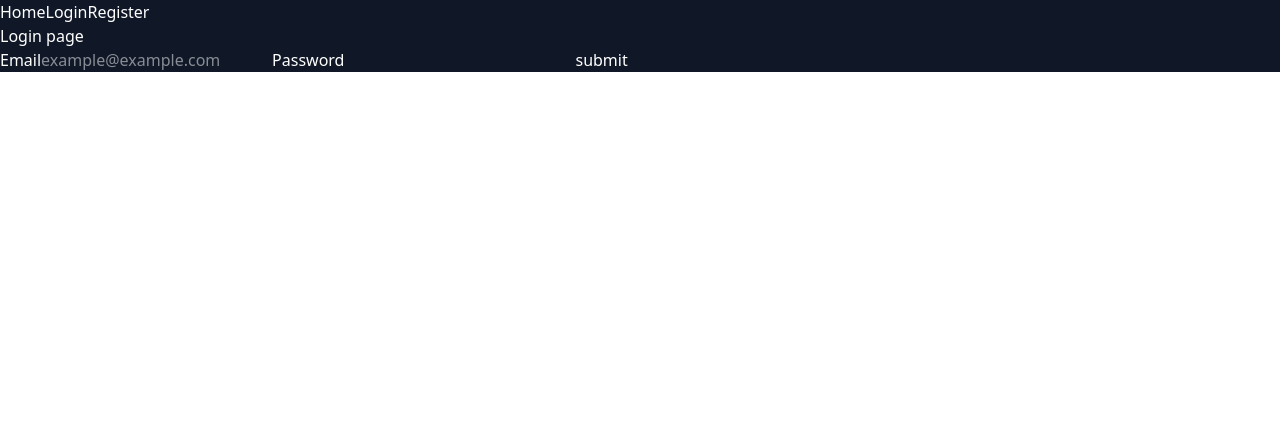
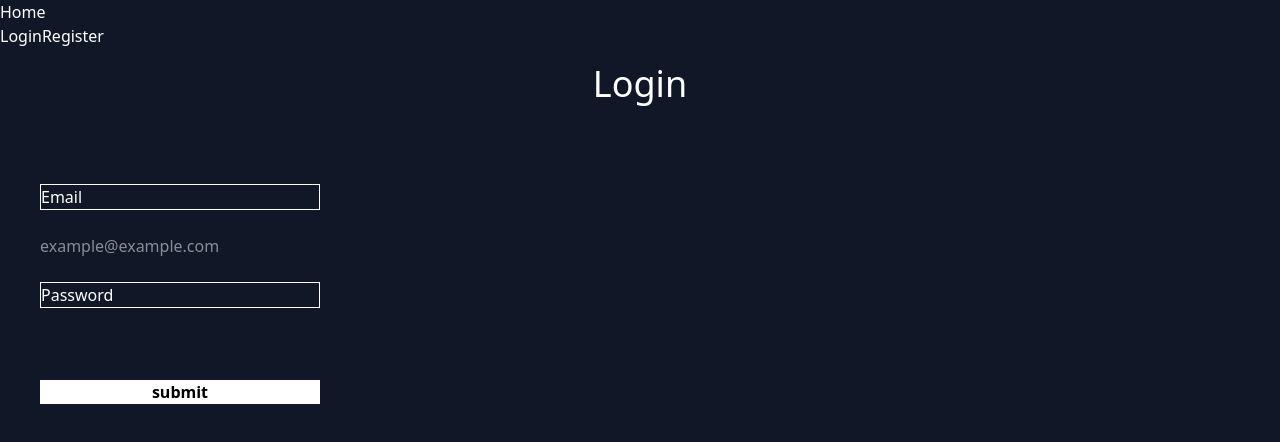
Before and after one commit to ahs-mq/frontEndMarket, a React (Vite) app: page /login in a window 1280 px wide. Shown: the top 442 px of the page. Built offline with nearby package versions, Linux system fonts and the light colour scheme.

Commit message:
added basic css for login/signup page

```diff
--- a/src/components/Navbar.jsx
+++ b/src/components/Navbar.jsx
@@ -30,19 +30,20 @@ export default function Navbar() {
     }
 
     return (
-        <nav className='flex space-between align-center'>
+        <nav>
+            <div>
                 <Link to="/">Home</Link>
                 {isAuth ?
-                <>
+                    <div>
                         <Link to="/dashboard">Dashboard</Link>
                         <a href='/api/logout' onClick={HandleLogOut}>Logout</a>
-                </> :
-                <>
+                    </div> :
+                    <div>
                         <Link to="/login">Login</Link>
                         <Link to="/signup">Register</Link>
-                </>
+                    </div>
                 }
-
+            </div>
         </nav>
     )
 }
--- a/src/pages/Dashboard.jsx
+++ b/src/pages/Dashboard.jsx
@@ -53,8 +53,8 @@ export default function Dashboard() {
             })
     }
     return (
-        <div>
-            <div>
+        <div className="min-h-screen">
+            <div className="flex flex-col">
                 <h2>Create New Project</h2>
                 <form method="post" encType="multipart/form-data" onSubmit={sendProject}>
                     <label htmlFor="title">title</label>
--- a/src/pages/Home.jsx
+++ b/src/pages/Home.jsx
@@ -13,29 +13,33 @@ export default function Home() {
     }, [])
 
     return (
-        <div className="flex flex-wrap flex-col align-center">
-            <h1 className="text-4xl text-amber-100 mb-1.5">Home</h1>
-            <h2 className="text-4xl text-amber-100 mb-1.5">Latest projects</h2>
-            <div className="flex flex-wrap">
+        <div className="flex flex-col grow min-h-screen">
+            <h1 className="text-4xl text-amber-100 mb-1.5 text-center">Home</h1>
+            <h2 className="text-4xl text-amber-100 mb-1.5 text-center">Latest projects</h2>
+            <div className="flex flex-wrap gap-4">
                 {projects.map(project => (
-                    <div key={project.id} className="border-4">
-                        <div>
-                            <h3>{project.title}</h3>
-                            <h2>By: {project.user.name}</h2>
-                            <p>{project.address}</p>
-                            <p>{project.description}</p>
+                    <div key={project.id} className="flex flex-col border rounded p-3 w-72 h-80">
+                        <div className="flex flex-col grow">
+                            <h3 className="font-semibold">Title: {project.title}</h3>
+                            <h2 className="text-gray-300">By: {project.user.name}</h2>
+                            <p>Address: {project.address}</p>
+                            <p className="flex">Overview: {project.description}</p>
                         </div>
-                        {project.tags && (
-                            <div>
+
+                        {project.tags.length > 0 && (
+                            <div className="flex mt-auto text-xs space-x-1">
+                                <h3>Tags:</h3>
                                 {project.tags.map((tag, i) => (
-                                    <p key={i}>{tag.type}</p>
+                                    <span key={i}>{tag.type} </span>
                                 ))}
                             </div>
                         )}
-                        {project.images && (
-                            <div>
+
+                        {project.images.length > 0 && (
+                            <div className="flex mt-2 space-x-2">
+                                <h3>Images:</h3>
                                 {project.images.map(img => (
-                                    <img key={img.id} src={`http://project-market.test/${img.url}`} width="45" height="45" />
+                                    <img key={img.id} src={`http://project-market.test/${img.url}`} className="w-12 h-12 object-cover rounded" />
                                 ))}
                             </div>
                         )}
--- a/src/pages/Login.jsx
+++ b/src/pages/Login.jsx
@@ -34,16 +34,18 @@ export default function Login() {
         }
     }
     return (
-        <div>
-            <h1>Login page</h1>
-            <form method="POST" onSubmit={loginUser}>
-                <label htmlFor="email">Email</label>
-                <input type="email" name="email" placeholder="example@example.com" required />
-                <label htmlFor="password">Password</label>
-                <input type="password" name="password" required />
-                <input type="submit" value="submit" />
-            </form>
-            {err && <p>{err}</p>}
+        <div className="min-h-screen">
+            <h1 className="mt-4 text-center text-4xl mb-10">Login</h1>
+            <div className="flex mt-20 justify-start pl-10 flex-grow ">
+                <form method="POST" onSubmit={loginUser} className="flex flex-col gap-5 w-70 h-1 ">
+                    <label htmlFor="email" className="border-1">Email</label>
+                    <input type="email" className="py-1" name="email" placeholder="example@example.com" required />
+                    <label htmlFor="password" className="border-1">Password</label>
+                    <input type="password" name="password" className="py-1" required />
+                    <input type="submit" value="submit" className="bg-white font-bold text-black" />
+                </form>
+                {err && <p>{err}</p>}
+            </div>
         </div>
     )
 }
--- a/src/pages/Signup.jsx
+++ b/src/pages/Signup.jsx
@@ -32,9 +32,10 @@ export default function Signup() {
         }
     }
     return (
-        <div>
-            <h1>Signup page</h1>
-            <form method="POST" onSubmit={sendData}>
+        <div className="min-h-screen">
+            <h1 className="mt-4 text-center text-4xl mb-10">Signup</h1>
+            <div className="flex mt-20 justify-start pl-10 flex-grow ">
+                <form method="POST" onSubmit={sendData} className="flex flex-col gap-5 w-70 h-1 ">
                     <label htmlFor="name">name</label>
                     <input type="text" name="name" placeholder="John Smith" required />
                     <label htmlFor="email">Email</label>
@@ -43,9 +44,10 @@ export default function Signup() {
                     <input type="password" name="password" required />
                     <label htmlFor="password_confirmation">Confirm Password</label>
                     <input type="password" name="password_confirmation" required />
-                <input type="submit" value="submit" />
+                    <input type="submit" value="submit" className="bg-white font-bold text-black" />
                 </form>
                 {err && <p>{err}</p>}
             </div>
+        </div>
     )
 }
```
Lines whose indentation alone changed are shown as unchanged.
